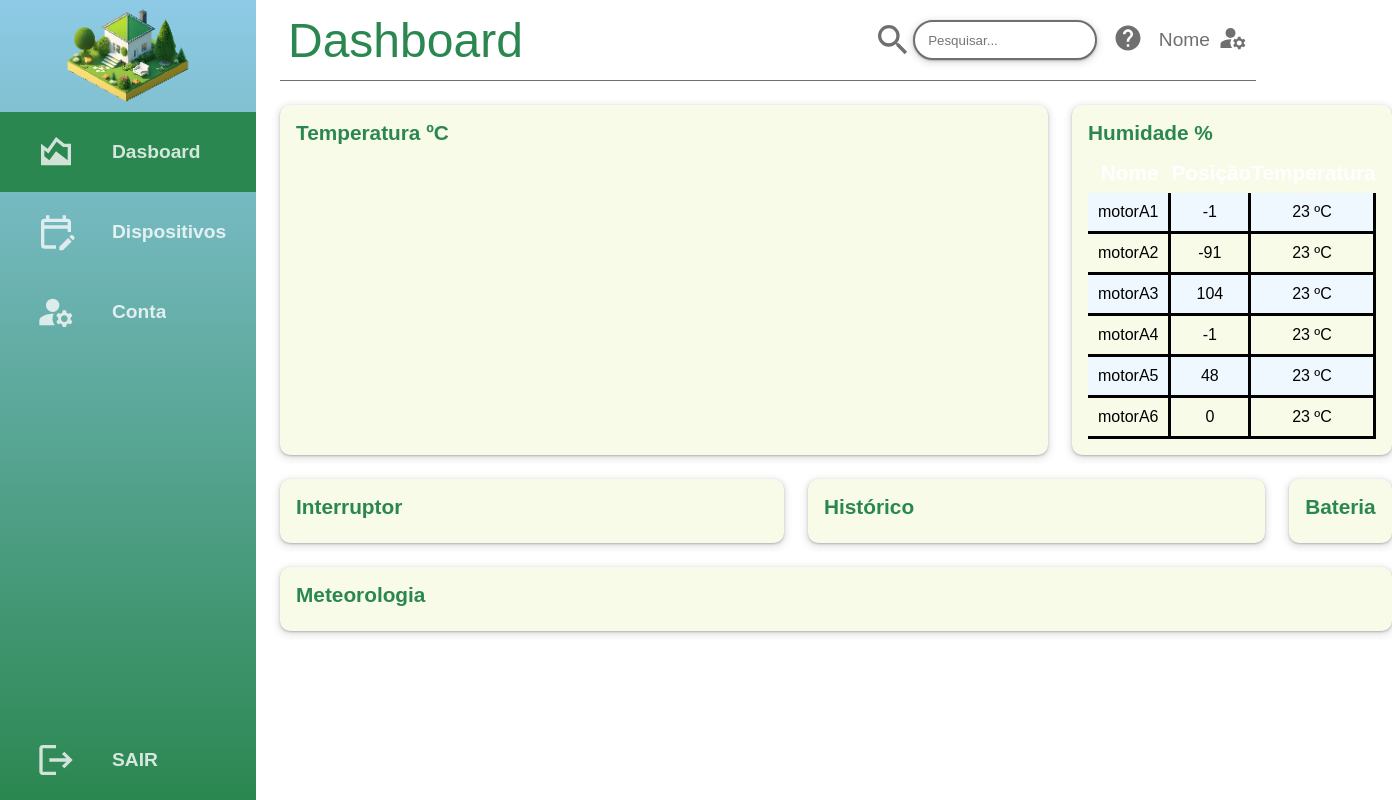
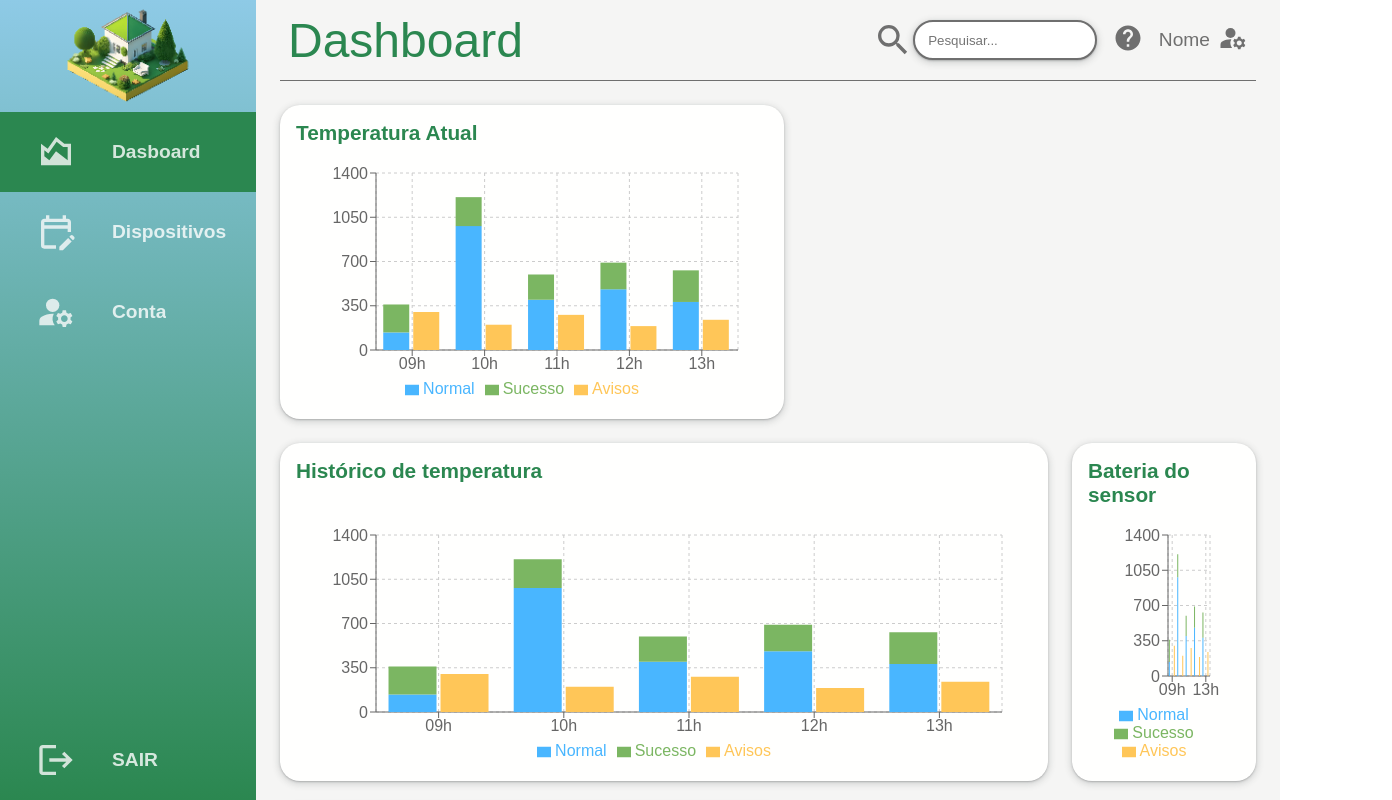
Before and after one commit to tyhago14/SmartHome, a React (Vite) app: page /dashboard in a window 1280 px wide. Shown: the top 800 px of the page, 1392 px wide, since content can reach past the window. Built offline with nearby package versions, Linux system fonts and the light colour scheme.

Commit message:
New Charts

```diff
--- a/package.json
+++ b/package.json
@@ -13,7 +13,8 @@
     "react": "^18.2.0",
     "react-dom": "^18.2.0",
     "react-icons": "^4.10.1",
-    "react-router-dom": "^6.15.0"
+    "react-router-dom": "^6.15.0",
+    "recharts": "^2.8.0"
   },
   "devDependencies": {
     "@types/react": "^18.2.15",
--- /dev/null
+++ b/src/Components/Comp_Charts/Comp_Charts.jsx
@@ -0,0 +1,75 @@
+import "./Comp_Charts.css";
+import {
+    XAxis,
+    YAxis,
+    CartesianGrid,
+    Tooltip,
+    Legend,
+    BarChart,
+    Bar,
+    ResponsiveContainer,
+} from "recharts";
+
+const data = [
+    {
+        name: "09h",
+        Avisos: 300,
+        Normal: 139,
+        Sucesso: 221,
+    },
+    {
+        name: "10h",
+        Avisos: 200,
+        Normal: 980,
+        Sucesso: 229,
+    },
+    {
+        name: "11h",
+        Avisos: 278,
+        Normal: 398,
+        Sucesso: 200,
+    },
+    {
+        name: "12h",
+        Avisos: 189,
+        Normal: 480,
+        Sucesso: 211,
+    },
+    {
+        name: "13h",
+        Avisos: 239,
+        Normal: 380,
+        Sucesso: 250,
+    },
+];
+
+export const Charts1 = () => {
+    return (
+        <div className="box-width">
+            <div style={{ width: "100%", height: 250 }}>
+                <ResponsiveContainer width="100%" height="100%">
+                    <BarChart
+                        width={500}
+                        height={300}
+                        data={data}
+                        margin={{
+                            top: 20,
+                            right: 30,
+                            left: 20,
+                            bottom: 5,
+                        }}
+                    >
+                        <CartesianGrid strokeDasharray="3 3" />
+                        <XAxis dataKey="name" />
+                        <YAxis />
+                        <Tooltip />
+                        <Legend />
+                        <Bar dataKey="Normal" stackId="a" fill="#49b6ff" />
+                        <Bar dataKey="Sucesso" stackId="a" fill="#7bb662" />
+                        <Bar dataKey="Avisos" fill="#ffc658" />
+                    </BarChart>
+                </ResponsiveContainer>
+            </div>
+        </div>
+    );
+};
--- a/src/Components/Comp_Sidebar/Comp_Sidebar.css
+++ b/src/Components/Comp_Sidebar/Comp_Sidebar.css
@@ -185,7 +185,7 @@
         width: calc(100% - 7rem);
         transition: all 0.2s ease;
         z-index: 2;
-        background: #ffffff;
+        background: #f5f5f4;
     }
 
     .sidebar2:hover ~ .home-section2 {
--- a/src/Pages/Conta/Conta.css
+++ b/src/Pages/Conta/Conta.css
@@ -4,7 +4,7 @@
 }
 
 .conta-box {
-    background-color: #b6d9361e;
+    background-color: #fffffe;
     border-radius: 10px;
     overflow: hidden;
     box-shadow: rgba(60, 64, 67, 0.3) 0px 1px 2px 0px,
--- a/src/Pages/Dashboard/Dashboard.css
+++ b/src/Pages/Dashboard/Dashboard.css
@@ -1,8 +1,8 @@
 .gridBox {
-    background-color: #b6d9361e;
+    background-color: #fffffe;
     box-shadow: rgba(60, 64, 67, 0.3) 0px 1px 2px 0px,
         rgba(60, 64, 67, 0.15) 0px 2px 6px 2px;
-    border-radius: 10px;
+    border-radius: 20px;
     display: flex;
     flex-direction: column;
     justify-content: space-between;
@@ -26,7 +26,7 @@
 .gridBox-subtext {
     font-size: 1.5rem;
     font-weight: bold;
-    color: grey;
+    color: #fefffe;
     margin-left: auto;
     margin-right: auto;
     margin-bottom: 1rem;
@@ -66,10 +66,13 @@
     .card-wide {
         grid-column: span 2 / auto;
     }
-    .card-superwide {
+    .card-wide3 {
         grid-column: span 3 / auto;
     }
-    .card-supermegawide {
+    .card-wide4 {
+        grid-column: span 4 / auto;
+    }
+    .card-wide6 {
         grid-column: span 6 / auto;
     }
 }
--- a/src/Pages/Dashboard/Dashboard.jsx
+++ b/src/Pages/Dashboard/Dashboard.jsx
@@ -1,67 +1,56 @@
 import Sidebar from "../../Components/Comp_Sidebar/Comp_Sidebar";
 import Navbar from "../../Components/Comp_Navbar/Comp_Navbar";
 import "./Dashboard.css";
+import { Charts1 } from "../../Components/Comp_Charts/Comp_Charts";
 const Dashboard = () => {
     return (
         <>
             <Sidebar Page="Dashboard">
                 <Navbar Page="Dashboard">
                     <section className="basic-grid">
-                        <div className="gridBox card-superwide card-tall">
-                            <div className="gridBox-text"> Temperatura ºC </div>
+                        <div className="gridBox card-wide">
+                            <div className="gridBox-text">
+                                {" "}
+                                Temperatura Atual{" "}
+                            </div>
+                            <Charts1 />
                         </div>
-                        <div className="gridBox card-superwide card-tall">
-                            <div className="gridBox-text"> Humidade % </div>
-                            <table className="motoresTable">
-                                <tbody>
-                                    <tr>
-                                        <th>Nome</th>
-                                        <th>Posição</th>
-                                        <th>Temperatura</th>
-                                    </tr>
-                                    <tr>
-                                        <td>motorA1</td>
-                                        <td>-1</td>
-                                        <td>23 ºC</td>
-                                    </tr>
-                                    <tr>
-                                        <td>motorA2</td>
-                                        <td>-91</td>
-                                        <td>23 ºC</td>
-                                    </tr>
-                                    <tr>
-                                        <td>motorA3</td>
-                                        <td>104</td>
-                                        <td>23 ºC</td>
-                                    </tr>
-                                    <tr>
-                                        <td>motorA4</td>
-                                        <td>-1</td>
-                                        <td>23 ºC</td>
-                                    </tr>
-                                    <tr>
-                                        <td>motorA5</td>
-                                        <td>48</td>
-                                        <td>23 ºC</td>
-                                    </tr>
-                                    <tr>
-                                        <td>motorA6</td>
-                                        <td>0</td>
-                                        <td>23 ºC</td>
-                                    </tr>
-                                </tbody>
-                            </table>
+                        <div className="gridBox card-wide3">
+                            <div className="gridBox-text">
+                                {" "}
+                                Histórico de temperatura{" "}
+                            </div>
+                            <Charts1 />
+                        </div>
+                        <div className="gridBox">
+                            <div className="gridBox-text">
+                                {" "}
+                                Bateria do sensor{" "}
+                            </div>
+                            <Charts1 />
+                        </div>
+                        <div className="gridBox card-wide">
+                            <div className="gridBox-text"> Humidade</div>
+                            <Charts1 />
+                        </div>
+                        <div className="gridBox card-wide3">
+                            <div className="gridBox-text">
+                                {" "}
+                                Histórico de humidade{" "}
+                            </div>
+                            <Charts1 />
+                        </div>
+                        <div className="gridBox">
+                            <div className="gridBox-text">
+                                {" "}
+                                Bateria do sensor{" "}
+                            </div>
+                            <Charts1 />
                         </div>
                         <div className="gridBox card-wide">
                             <div className="gridBox-text"> Interruptor </div>
                         </div>
-                        <div className="gridBox card-wide">
-                            <div className="gridBox-text"> Histórico </div>
-                        </div>
-                        <div className="gridBox card-wide">
-                            <div className="gridBox-text"> Bateria </div>
-                        </div>
-                        <div className="gridBox card-supermegawide">
+                        <div className="gridBox card-wide4">
                             <div className="gridBox-text"> Meteorologia </div>
                         </div>
                     </section>
```
Also changed, not shown: src/Components/Comp_Charts/Comp_Charts.css (added), 1 other file (tests, documents, lock files or other folders).
